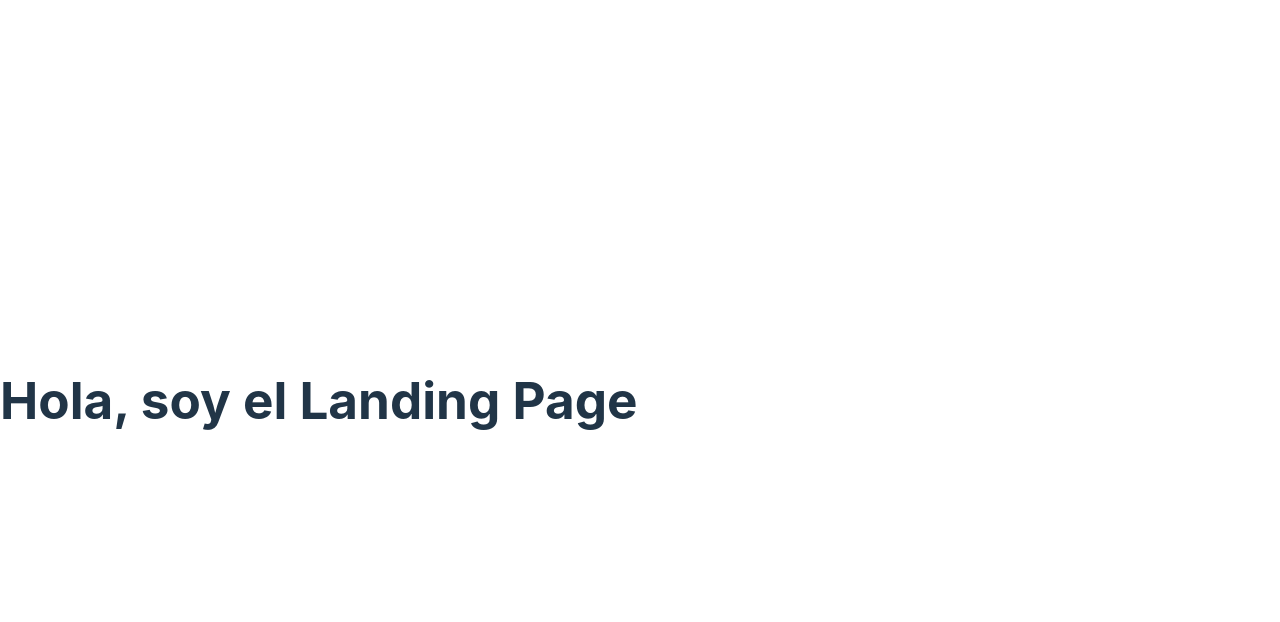
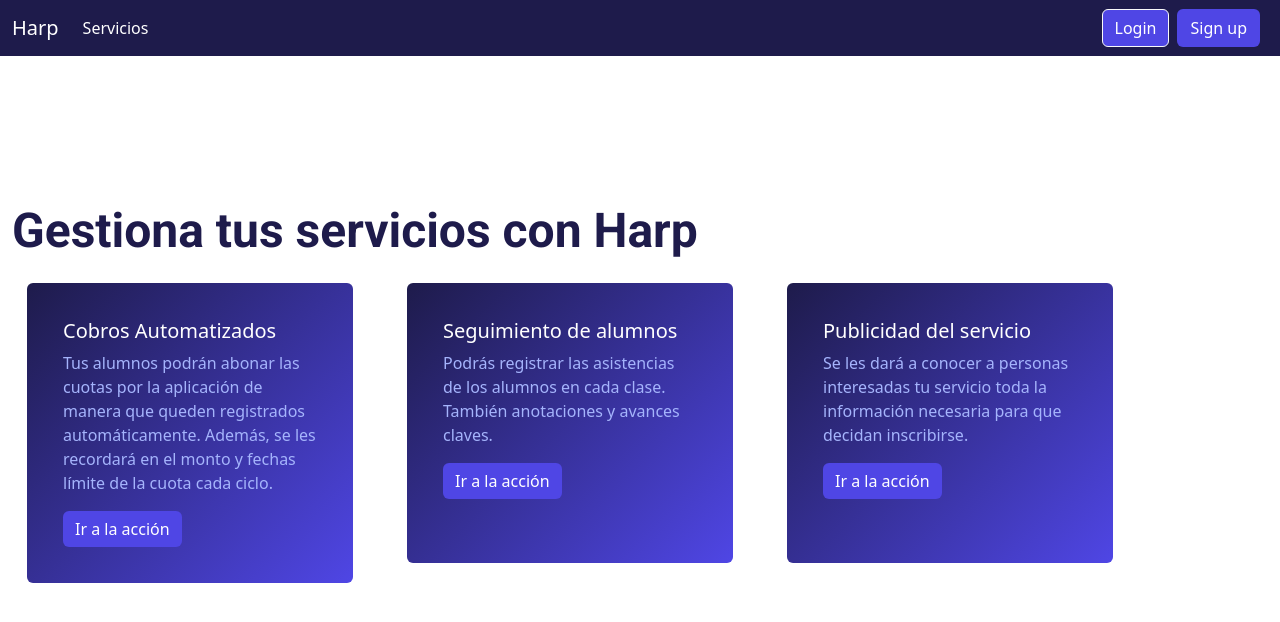
Before and after one commit to oscaralfrm/Grupo5-Comision3k2-SeminarioIntegrador, a React (Vite) app in the folder harp/: page / in a window 1280 px wide. Shown: the top 622 px of the page. Built offline with nearby package versions, Linux system fonts and the light colour scheme.

Commit message:
Primer push

```diff
--- a/harp/index.html
+++ b/harp/index.html
@@ -3,6 +3,7 @@
   <head>
     <meta charset="UTF-8" />
     <link rel="icon" type="image/svg+xml" href="/vite.svg" />
+    <link href="https://fonts.googleapis.com/css2?family=Roboto:wght@400;700&display=swap" rel="stylesheet">
     <meta name="viewport" content="width=device-width, initial-scale=1.0" />
     <title>Harp - Gestioná tus Cursos</title>
   </head>
--- a/harp/src/App.jsx
+++ b/harp/src/App.jsx
@@ -1,8 +1,9 @@
 import React from "react";
 import { BrowserRouter as Router } from "react-router-dom";
+import 'bootstrap/dist/css/bootstrap.min.css';
 
 // Imports...
-
+import Navbar from "./Components/Navbar/Navbar";
 import LandingPage from "./Components/LandingPage/LandingPage";
 
 function App() {
@@ -11,7 +12,13 @@ function App() {
     <>
 
       <Router>
-        <LandingPage/>
+        <div className="container">
+          <Navbar/>
+        </div>
+       <div className="containter">
+       <LandingPage/>
+       </div>
+
 
       </Router>
 
--- /dev/null
+++ b/harp/src/Components/LandingPage/CardInfo.jsx
@@ -0,0 +1,51 @@
+import React from 'react';
+import './LandingPage.css';
+
+export default function CardInfo() {
+  return (
+    <div className="container landing-page">
+      <div className='container'>
+        <h1 className="row justify-content-left h1" >Gestiona tus servicios con Harp</h1>
+      </div>
+
+      <div className="row justify-content-center">
+        <div className="col card-spacing"> {/* Cambiar a col */}
+          <div className="card custom-card rounded">
+            <div className="card-body">
+              <h5 className="card-title" style={{color: "white"}}>Cobros Automatizados </h5>
+              <p className="card-text">
+                Tus alumnos podrán abonar las cuotas por la aplicación de manera que queden registrados automáticamente.
+                Además, se les recordará en el monto y fechas límite de la cuota cada ciclo.
+              </p>
+              <a href="#" className="btn custom-btn">Ir a la acción</a>
+            </div>
+          </div>
+        </div>
+        <div className="col card-spacing"> {/* Cambiar a col */}
+          <div className="card custom-card rounded">
+            <div className="card-body">
+              <h5 className="card-title" style={{color: "white"}}>Seguimiento de alumnos </h5>
+              <p className="card-text">
+                Podrás registrar las asistencias de los alumnos en cada clase.
+                También anotaciones y avances claves.
+              </p>
+              <a href="#" className="btn custom-btn">Ir a la acción</a>
+            </div>
+          </div>
+        </div>
+        <div className="col card-spacing"> {/* Cambiar a col */}
+          <div className="card custom-card rounded">
+            <div className="card-body">
+              <h5 className="card-title" style={{color: "white"}}>Publicidad del servicio</h5>
+              <p className="card-text" >
+                Se les dará a conocer a personas interesadas tu servicio toda la
+                información necesaria para que decidan inscribirse.
+              </p>
+              <a href="#" className="btn custom-btn">Ir a la acción</a>
+            </div>
+          </div>
+        </div>
+      </div>
+    </div>
+  );
+}
--- /dev/null
+++ b/harp/src/Components/LandingPage/CardService.jsx
@@ -0,0 +1,19 @@
+import React from 'react';
+import './LandingPage.css';
+
+function CardService() {
+  return (
+    <div className="card custom-card rounded">
+      <img src="https://via.placeholder.com/150" className="card-img-top" alt="Imagen de ejemplo" />
+      <div className="card-body">
+        <h5 className="card-title">Título de la Tarjeta</h5>
+        <p className="card-text">
+          Esta es una breve descripción de lo que ofrece esta tarjeta. Puede contener información relevante sobre el contenido.
+        </p>
+        <a href="#" className="btn custom-btn">Ir a la acción</a>
+      </div>
+    </div>
+  );
+}
+
+export default CardService;
--- a/harp/src/Components/LandingPage/LandingPage.css
+++ b/harp/src/Components/LandingPage/LandingPage.css
@@ -0,0 +1,63 @@
+.header-title {
+    font-family: 'Roboto', sans-serif;
+    font-size: 3rem; /* Tamaño grande */
+    font-weight: 700; /* Negrita */
+    text-align: center; /* Centrado en la página */
+    color: white; /* Letra blanca */
+    margin-top: 30px; /* Espacio superior */
+    letter-spacing: 2px; /* Espaciado entre letras */
+    text-transform: uppercase; /* Texto en mayúsculas */
+    background: linear-gradient(135deg, #1E1B4B, #4F46E5); /* Degradado diagonal (esquina superior izquierda a inferior derecha) */
+    padding: 20px; /* Añadimos padding para un mejor margen interno */
+    border-radius: 10px; /* Esquinas redondeadas */
+
+}
+.body{
+    background: white;
+}
+.h1 {
+    color: #1E1B4B;
+    text-align: center; /* Si quieres que esté centrado */
+    font-family: 'Roboto', sans-serif; /* O cualquier fuente que prefieras */
+    font-size: 3rem; /* Ajusta el tamaño como desees */
+    font-weight: bold; /* Si quieres el texto en negrita */
+     /* Ajusta los márgenes si es necesario */
+}
+
+/* Espaciado entre las tarjetas */
+.custom-card {
+    background: linear-gradient(135deg, #1E1B4B, #4F46E5); /* Degradado oscuro a color */
+    color: white; /* Letra blanca */
+    border: none;
+    margin: 15px; /* Para separar las tarjetas */
+    padding: 20px; /* Espacio interno */
+    border-radius: 10px; /* Esquinas redondeadas */
+    min-height: 280px;
+}
+
+/* Estilo para el título de la tarjeta */
+.custom-card .card-title {
+    color: #A5B4FC;
+}
+
+/* Estilo para el texto */
+.custom-card .card-text {
+    color: #A5B4FC;
+}
+
+/* Estilo para el botón */
+.custom-btn {
+    background-color: #4F46E5;
+    border: none;
+    color: white;
+}
+
+.custom-btn:hover {
+    background-color: #A5B4FC;
+    color: #1E1B4B;
+}
+
+/* Para las esquinas redondeadas */
+.rounded {
+    border-radius: 10px;
+}
--- a/harp/src/Components/LandingPage/LandingPage.jsx
+++ b/harp/src/Components/LandingPage/LandingPage.jsx
@@ -1,17 +1,13 @@
 import React from "react";
-
+import CardService from "./CardService"; // Asegúrate de que la importación sea correcta
+import "./LandingPage.css";
+import CardInfo from "./CardInfo";
 const LandingPage = () => {
-
-    return (
-
-        <>
-
-            <h1>Hola, soy el Landing Page</h1>
-
-        </>
-
-    )
-
-}
+  return (
+    <body>
+      <CardInfo />
+    </body>
+  );
+};
 
 export default LandingPage;
--- a/harp/src/Components/Navbar/Navbar.css
+++ b/harp/src/Components/Navbar/Navbar.css
@@ -0,0 +1,17 @@
+.navbar {
+    background-color: #1E1B4B; /* Color de fondo para el navbar */
+    color: white; /* Color del texto en el navbar */
+}
+
+.navbar a {
+    color: white; /* Color de los enlaces */
+}
+
+.navbar .btn {
+    background-color: #4F46E5; /* Color de fondo del botón */
+    color: white; /* Color del texto del botón */
+}
+
+.navbar .btn:hover {
+    background-color: #A5B4FC; /* Color del botón al pasar el mouse */
+}
--- a/harp/src/Components/Navbar/Navbar.jsx
+++ b/harp/src/Components/Navbar/Navbar.jsx
@@ -1,13 +1,42 @@
-import React from "react";
-import { Link } from "react-router-dom";
+import React from 'react';
+import { Link } from 'react-router-dom';
+import './Navbar.css'
+function Navbar() {
+  return (
+    <nav className="navbar navbar-expand-lg fixed-top">
+      <div className="container-fluid">
+        <Link className="navbar-brand "to="/" style={{color:'white'}} >Harp</Link>
+        <button
+          className="navbar-toggler"
+          type="button"
+          data-bs-toggle="collapse"
+          data-bs-target="#navbarNav"
+          aria-controls="navbarNav"
+          aria-expanded="false"
+          aria-label="Toggle navigation"
+        >
+          <span className="navbar-toggler-icon"></span>
+        </button>
+        <div className="collapse navbar-collapse" id="navbarNav">
+          <ul className="navbar-nav me-auto">
+            <li className="nav-item">
+              <Link className="nav-link" to="/servicios" style={{color:'white'}}>Servicios</Link>
+            </li>
+          </ul>
+          <ul className="navbar-nav">
+            <li className="nav-item">
+              <Link className="btn btn-outline-light me-2" to="/login">Login</Link>
+            </li>
+          </ul>
+          <ul className="navbar-nav ">
+            <li className="nav-item">
+              <Link className="btn btn-inline-ligth me-2" to="/servicios" style={{color:'white'}}>Sign up</Link>
+            </li>
+          </ul>
+        </div>
+      </div>
+    </nav>
+  );
+}
 
-export default Navbar = () => {
-
-    return(
-
-        <></>
-
-    )
-
-
-}
+export default Navbar;
```
Also changed, not shown: 1 other file (tests, documents, lock files or other folders).
